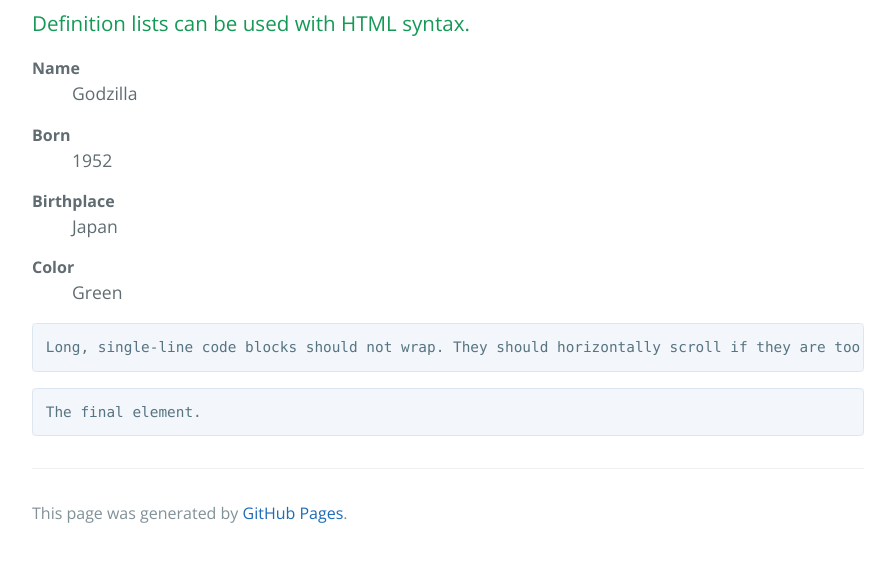
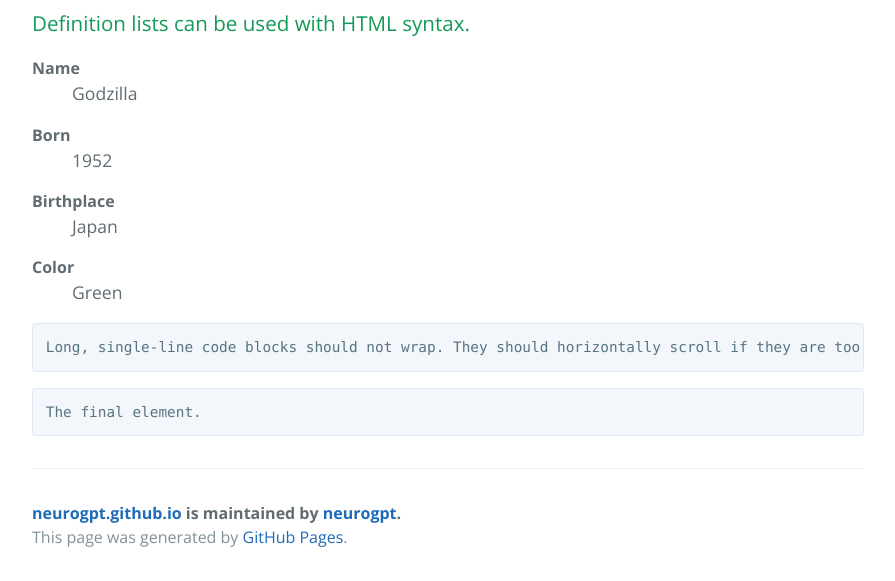
Before and after one commit to neurogpt/neurogpt.github.io, a Jekyll site: the page built from index.md, in a window 1280 px wide and 900 px high, scrolled down 3143 px, cut to the strip 319-900 px from the top of the window. Shown: the whole strip, without its empty margins (192-1087 px from the left). Built offline with Jekyll 4.4.1, drawn with Linux system fonts in a browser that asks for light colours; the repository's description, which GitHub fills in, is left out; before the commit the page ends 4019 px from its top, so only the background shows below that; part of the change alters nothing that is shown.

Commit message:
Update _config.yml

```diff
--- a/_config.yml
+++ b/_config.yml
@@ -1,7 +1,9 @@
 title: NeuroGPT
 description:
 show_downloads: true
-github.is_project_page: true
-github.repository_url: https://github.com/neurogpt/neurogpt.github.io
 google_analytics:
 theme: jekyll-theme-cayman
+
+github:
+  is_project_page: true
+  repository_url: https://github.com/neurogpt/neurogpt.github.io
```
